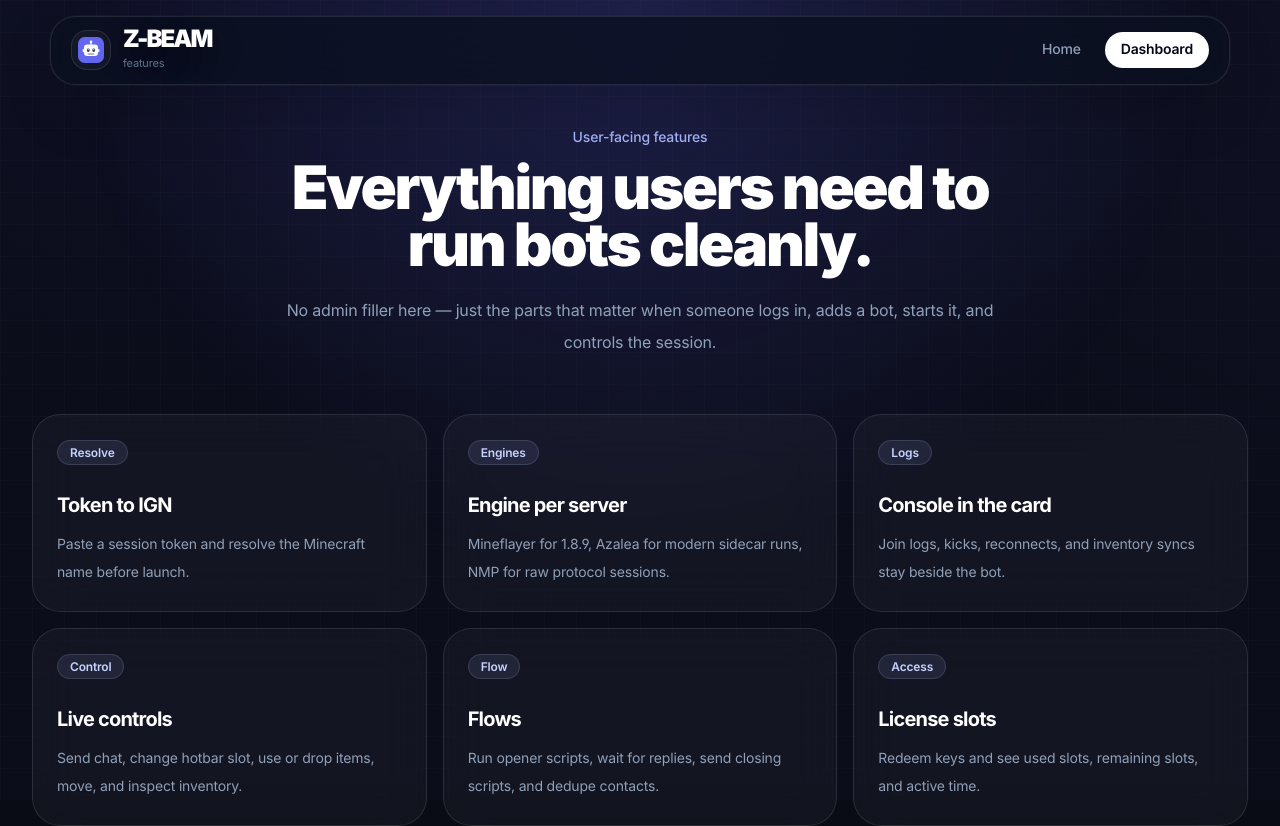
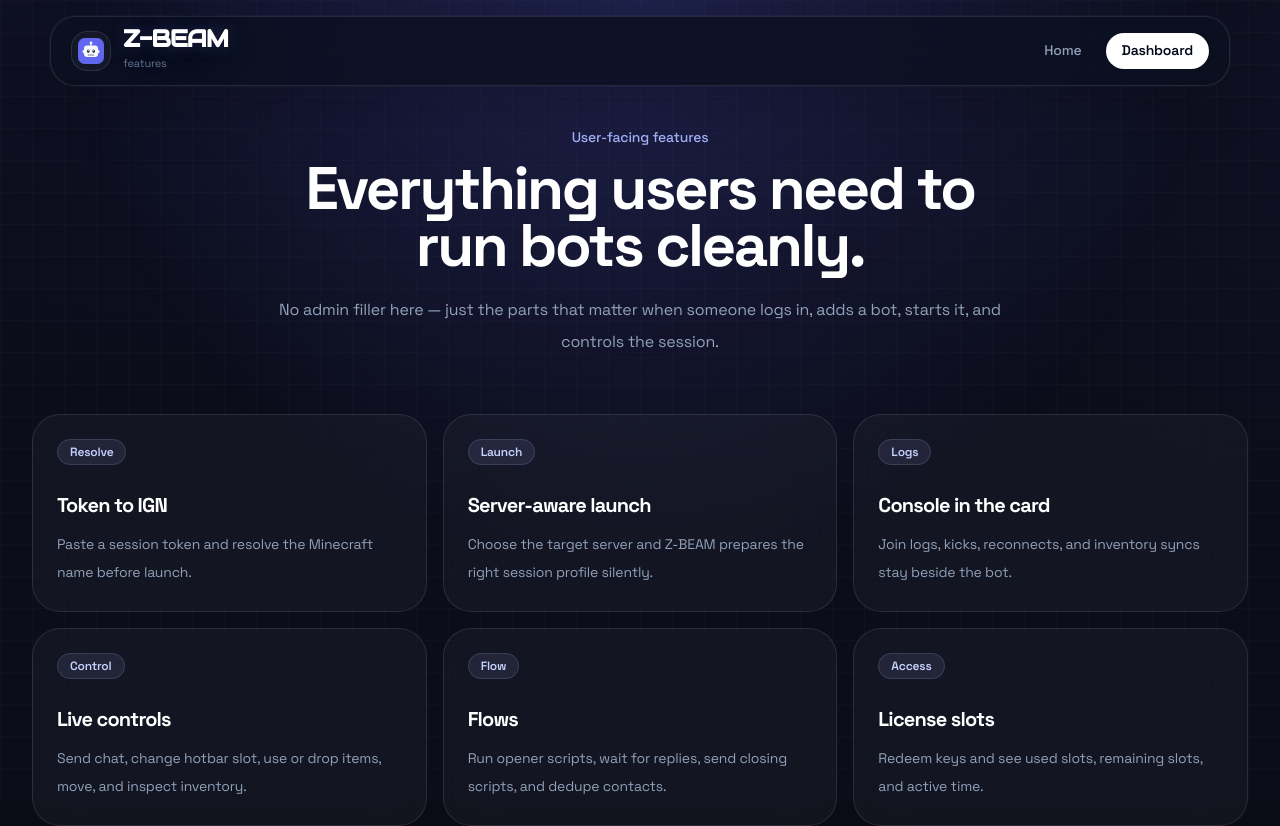
Before and after one commit to calciummono-crypto/the-comeback, a Next.js app: page /features in a window 1280 px wide. Shown: the top 826 px of the page. Built offline with nearby package versions, Linux system fonts and the light colour scheme.

Commit message:
Hide engine details and refine branding
Co-authored-by: arena-agent <297053741+arena-agent@users.noreply.github.com>

```diff
--- a/src/app/AppShell.tsx
+++ b/src/app/AppShell.tsx
@@ -672,7 +672,7 @@
             <p className="font-mono text-[11px] uppercase tracking-[0.18em] text-emerald-200">after login</p>
             <div className="mt-3 grid gap-2 text-xs text-slate-400 sm:grid-cols-3">
               <span className="rounded-xl bg-white/[0.035] px-3 py-2">resolve token</span>
-              <span className="rounded-xl bg-white/[0.035] px-3 py-2">pick engine</span>
+              <span className="rounded-xl bg-white/[0.035] px-3 py-2">pick server</span>
               <span className="rounded-xl bg-white/[0.035] px-3 py-2">control bot</span>
             </div>
           </div>
--- a/src/app/BotDashboard.tsx
+++ b/src/app/BotDashboard.tsx
@@ -112,7 +112,6 @@
           bot.username,
           bot.host,
           bot.status,
-          bot.engine,
           bot.version,
           bot.beamType,
         ]
@@ -148,7 +147,7 @@
                 )}
               </>
             ) : (
-              "Add sessions, pick engines, and control bots live."
+              "Add sessions, pick servers, and control bots live."
             )}
           </p>
         </div>
@@ -344,11 +343,6 @@
   );
 }
 
-function engineLabel(engine: string | null | undefined): string {
-  if (engine === "azalea") return "Azalea";
-  if (engine === "nmp") return "NMP";
-  return "Mineflayer";
-}
 
 function BotCard({
   bot,
@@ -363,7 +357,6 @@
 }) {
   const [busy, setBusy] = useState(false);
   const running = bot.status === "online" || bot.status === "connecting";
-  const label = engineLabel(bot.engine);
   const version = bot.version && bot.version !== "auto" ? bot.version : "auto";
   const displayName = bot.username || bot.name;
 
@@ -428,10 +421,7 @@
 
       <div className="mt-4 flex flex-wrap gap-2">
         <span className="rounded-full border border-white/10 bg-white/[0.035] px-2.5 py-1 font-mono text-[10px] font-bold uppercase tracking-[0.08em] text-slate-300">
-          {label}
-        </span>
-        <span className="rounded-full border border-white/10 bg-white/[0.035] px-2.5 py-1 font-mono text-[10px] font-bold uppercase tracking-[0.08em] text-slate-300">
-          {version}
+          {version === "auto" ? "auto profile" : version}
         </span>
       </div>
 
@@ -624,9 +614,7 @@
           <Field
             label="Minecraft version"
             hint={
-              engine === "azalea"
-                ? "Azalea always uses the latest vanilla protocol (Minecraft 26.1). This dropdown is ignored for Azalea bots. Use Mineflayer/NMP if you need to pin 1.8.9 or 1.20.1."
-                : "Leave on Auto-detect first. If you get a 'socketClosed' disconnect, pick the server's exact version here — that fixes most join failures on proxy/anticheat networks."
+              "Leave on Auto-detect first. If you get a disconnect, pick the server's exact version here — that fixes most join failures on proxy networks."
             }
           >
             <select
@@ -665,13 +653,6 @@
               placeholder="stood014"
               className={inputClass}
             />
-          </Field>
-
-          <Field
-            label="Bot Engine"
-            hint="Azalea is a Rust Minecraft client (not npm/mineflayer). It speaks the latest vanilla protocol with real client physics. Competitive networks can still ban bots — this is not an anticheat bypass."
-          >
-            <EnginePicker value={engine} onChange={setEngine} />
           </Field>
 
           {error && (
--- a/src/app/LandingPage.tsx
+++ b/src/app/LandingPage.tsx
@@ -8,9 +8,9 @@
     tag: "Resolve",
   },
   {
-    title: "Engine per server",
-    text: "Mineflayer for 1.8.9, Azalea for modern sidecar runs, NMP for raw protocol sessions.",
-    tag: "Engines",
+    title: "Server-aware launch",
+    text: "Choose the target server and Z-BEAM prepares the right session profile silently.",
+    tag: "Launch",
   },
   {
     title: "Console in the card",
@@ -35,9 +35,9 @@
 ];
 
 const bots = [
-  { name: "vyrex_", skin: "wisp", server: "eu.minemen.club", engine: "Mineflayer", version: "1.8.9", state: "online" },
-  { name: "aero_clip", skin: "xNestorio", server: "mc.hypixel.net", engine: "Azalea", version: "1.20.4", state: "joining" },
-  { name: "noxline", skin: "Stimpy", server: "catpvp.net", engine: "NMP", version: "raw", state: "idle" },
+  { name: "vyrex_", skin: "wisp", server: "eu.minemen.club", region: "EU", mode: "1v1", state: "online" },
+  { name: "aero_clip", skin: "xNestorio", server: "mc.hypixel.net", region: "NA", mode: "Lobby", state: "joining" },
+  { name: "noxline", skin: "Stimpy", server: "catpvp.net", region: "AS", mode: "Manual", state: "idle" },
 ];
 
 const logs = [
@@ -75,7 +75,7 @@
           </span>
           <div>
             <strong>Join the Z-BEAM Discord</strong>
-            <p>Updates, setup help, license support, engine notes, and server-specific fixes.</p>
+            <p>Updates, setup help, license support, release notes, and server-specific fixes.</p>
           </div>
         </div>
         <a className="discord-button" href="https://discord.gg/" target="_blank" rel="noreferrer">
@@ -86,19 +86,19 @@
 
       <section className="hero">
         <div className="hero-copy">
-          <p className="kicker">session tokens · engines · live console</p>
-          <h1>Paste a session. Pick an engine. Run the bot.</h1>
+          <p className="kicker">session tokens · servers · live console</p>
+          <h1>Paste a session. Pick a server. Run the bot.</h1>
           <p className="lead">
-            Z-BEAM keeps Minecraft bot sessions in one smooth panel: resolve the IGN, choose Mineflayer, Azalea, or NMP, then watch logs and control the bot live.
+            Z-BEAM keeps Minecraft bot sessions in one smooth panel: resolve the IGN, choose the server, then watch logs and control the bot live.
           </p>
           <div className="actions">
             <Link href="/dashboard" className="btn primary">Open dashboard</Link>
             <a href="#preview" className="btn ghost">See preview</a>
           </div>
           <div className="proof-row">
-            <code>Mineflayer 1.8.9</code>
-            <code>Azalea sidecar</code>
-            <code>NMP raw</code>
+            <code>fast launch</code>
+            <code>server profiles</code>
+            <code>live control</code>
           </div>
         </div>
 
@@ -123,9 +123,9 @@
                     <code>{bot.state}</code>
                   </div>
                   <div className="bot-meta">
-                    <span>{bot.engine}</span>
-                    <span>{bot.version}</span>
-                    <span>{index === 0 ? "console" : "standby"}</span>
+                    <span>{bot.region}</span>
+                    <span>{bot.mode}</span>
+                    <span>{index === 0 ? "live" : "standby"}</span>
                   </div>
                   {index === 0 && (
                     <pre className="mini-console">{logs.join("\n")}</pre>
@@ -162,7 +162,7 @@
         </div>
         <div className="flow-line">
           <span>token</span>
-          <span>engine</span>
+          <span>server</span>
           <span>console</span>
           <span>controls</span>
         </div>
@@ -176,7 +176,7 @@
 }
 
 const css = `
-  @import url('https://fonts.googleapis.com/css2?family=IBM+Plex+Mono:wght@500;600;700&family=Inter:wght@400;500;600;700;800&display=swap');
+  @import url('https://fonts.googleapis.com/css2?family=Audiowide&family=IBM+Plex+Mono:wght@500;600;700&family=Space+Grotesk:wght@400;500;600;700;800&display=swap');
 
   :root {
     --bg: #080a0d;
@@ -196,7 +196,7 @@
       radial-gradient(circle at 72% 12%, color-mix(in srgb, var(--accent) 13%, transparent), transparent 28rem),
       linear-gradient(180deg, #080a0d 0%, #0b0e12 100%);
     color: var(--text);
-    font-family: Inter, ui-sans-serif, system-ui, sans-serif;
+    font-family: "Space Grotesk", Inter, ui-sans-serif, system-ui, sans-serif;
   }
 
   .home-shell * { box-sizing: border-box; }
@@ -375,6 +375,7 @@
     line-height: 0.92;
     letter-spacing: -0.07em;
     font-weight: 800;
+    font-family: "Space Grotesk", Inter, ui-sans-serif, sans-serif;
   }
 
   .lead {
@@ -449,7 +450,8 @@
 
   .hero-stage {
     position: relative;
-    min-height: 540px;
+    min-height: 560px;
+    perspective: 1200px;
   }
 
   .stage-glow {
@@ -462,13 +464,16 @@
 
   .preview-panel {
     position: relative;
-    overflow: hidden;
+    overflow: visible;
+    min-height: 520px;
     border: 1px solid var(--line);
-    border-radius: 30px;
-    background: linear-gradient(180deg, rgba(16, 20, 26, 0.9), rgba(6, 10, 14, 0.92));
-    padding: 14px;
+    border-radius: 34px;
+    background: linear-gradient(180deg, rgba(16, 20, 26, 0.78), rgba(6, 10, 14, 0.82));
+    padding: 16px;
     backdrop-filter: blur(18px);
-    box-shadow: 0 32px 90px -56px color-mix(in srgb, var(--accent) 55%, transparent);
+    transform: rotateX(7deg) rotateY(-10deg) rotateZ(1deg);
+    transform-style: preserve-3d;
+    box-shadow: 0 46px 110px -58px color-mix(in srgb, var(--accent) 60%, transparent), 0 34px 70px -50px rgba(0,0,0,.95);
   }
 
   .preview-topline {
@@ -489,28 +494,33 @@
   }
 
   .preview-list {
-    display: grid;
-    gap: 12px;
+    position: relative;
+    height: 440px;
+    transform-style: preserve-3d;
   }
 
   .bot-card {
-    position: relative;
-    width: 100%;
-    border: 1px solid color-mix(in srgb, var(--accent) 16%, transparent);
-    border-radius: 22px;
+    position: absolute;
+    left: 0;
+    right: 0;
+    border: 1px solid color-mix(in srgb, var(--accent) 18%, transparent);
+    border-radius: 24px;
     background:
-      radial-gradient(circle at 8% 0%, color-mix(in srgb, var(--accent) 10%, transparent), transparent 14rem),
-      linear-gradient(180deg, rgba(18, 25, 31, 0.96), rgba(9, 13, 18, 0.97));
+      radial-gradient(circle at 8% 0%, color-mix(in srgb, var(--accent) 13%, transparent), transparent 14rem),
+      linear-gradient(180deg, rgba(18, 25, 31, 0.98), rgba(9, 13, 18, 0.98));
     padding: 14px;
+    transform-style: preserve-3d;
+    box-shadow: 0 28px 60px -44px rgba(0,0,0,.95), inset 0 1px 0 rgba(255,255,255,.04);
     animation: card-float 6s ease-in-out infinite;
   }
 
-  .card-1 { animation-delay: -1.8s; opacity: 0.88; }
-  .card-2 { animation-delay: -3.4s; opacity: 0.78; }
+  .card-0 { top: 4px; z-index: 3; transform: translate3d(18px, 0, 70px) rotateY(7deg) rotateZ(-1.2deg); }
+  .card-1 { top: 154px; z-index: 2; opacity: 0.92; animation-delay: -1.8s; transform: translate3d(-24px, 0, 28px) rotateY(-9deg) rotateZ(2deg); }
+  .card-2 { top: 284px; z-index: 1; opacity: 0.82; animation-delay: -3.4s; transform: translate3d(32px, 0, -18px) rotateY(10deg) rotateZ(-2deg); }
 
   @keyframes card-float {
-    0%, 100% { transform: translateY(0); }
-    50% { transform: translateY(-12px); }
+    0%, 100% { margin-top: 0; }
+    50% { margin-top: -12px; }
   }
 
   .bot-head {
@@ -684,7 +694,10 @@
     .hero,
     .section-title,
     .flow-band { grid-template-columns: 1fr; }
-    .hero-stage { min-height: auto; }
+    .hero-stage { min-height: auto; perspective: none; }
+    .preview-panel { min-height: auto; transform: none; overflow: hidden; }
+    .preview-list { display: grid; height: auto; gap: 12px; }
+    .bot-card { position: relative; top: auto; transform: none !important; }
   }
 
   @media (max-width: 640px) {
--- a/src/app/Logo.tsx
+++ b/src/app/Logo.tsx
@@ -54,9 +54,9 @@
       style={{
         fontSize: `${height}px`,
         lineHeight: 0.82,
-        fontFamily:
-          'Inter, ui-sans-serif, system-ui, -apple-system, BlinkMacSystemFont, "Segoe UI", sans-serif',
-        textShadow: "0 10px 30px rgba(0,0,0,.45)",
+        fontFamily: 'var(--font-brand), "Audiowide", "Space Grotesk", ui-sans-serif, system-ui, sans-serif',
+        letterSpacing: "-0.045em",
+        textShadow: "0 10px 30px rgba(0,0,0,.45), 0 0 18px color-mix(in srgb, var(--zb-accent-400) 26%, transparent)",
       }}
       aria-label="Z-BEAM"
     >
--- a/src/app/features/page.tsx
+++ b/src/app/features/page.tsx
@@ -7,7 +7,7 @@
 const flow = [
   "Paste session token",
   "Resolve Minecraft IGN",
-  "Choose server + engine",
+  "Choose server profile",
   "Start and watch logs",
   "Control chat / inventory",
 ];
--- a/src/app/globals.css
+++ b/src/app/globals.css
@@ -1,3 +1,4 @@
+@import url("https://fonts.googleapis.com/css2?family=Audiowide&family=Space+Grotesk:wght@400;500;600;700&display=swap");
 @import "tailwindcss";
 
 /* ---------------------------------------------------------------------------
@@ -52,8 +53,9 @@
   --panel: rgba(17, 24, 39, 0.6);
   --border: rgba(148, 163, 184, 0.12);
   --accent: #6366f1;
-  --font-body: "Inter", "SF Pro Text", "Segoe UI", ui-sans-serif, system-ui, -apple-system, sans-serif;
-  --font-display: "Satoshi", "Inter", "SF Pro Display", "Segoe UI", ui-sans-serif, system-ui, -apple-system, sans-serif;
+  --font-body: "Space Grotesk", "Inter", "SF Pro Text", "Segoe UI", ui-sans-serif, system-ui, -apple-system, sans-serif;
+  --font-display: "Space Grotesk", "Inter", "SF Pro Display", "Segoe UI", ui-sans-serif, system-ui, -apple-system, sans-serif;
+  --font-brand: "Audiowide", "Space Grotesk", ui-sans-serif, system-ui, sans-serif;
 
   --zb-accent-200: var(--color-emerald-200);
   --zb-accent-300: var(--color-emerald-300);
```
Also changed, not shown: src/app/BotDetailView.tsx (+3 -4 lines).
